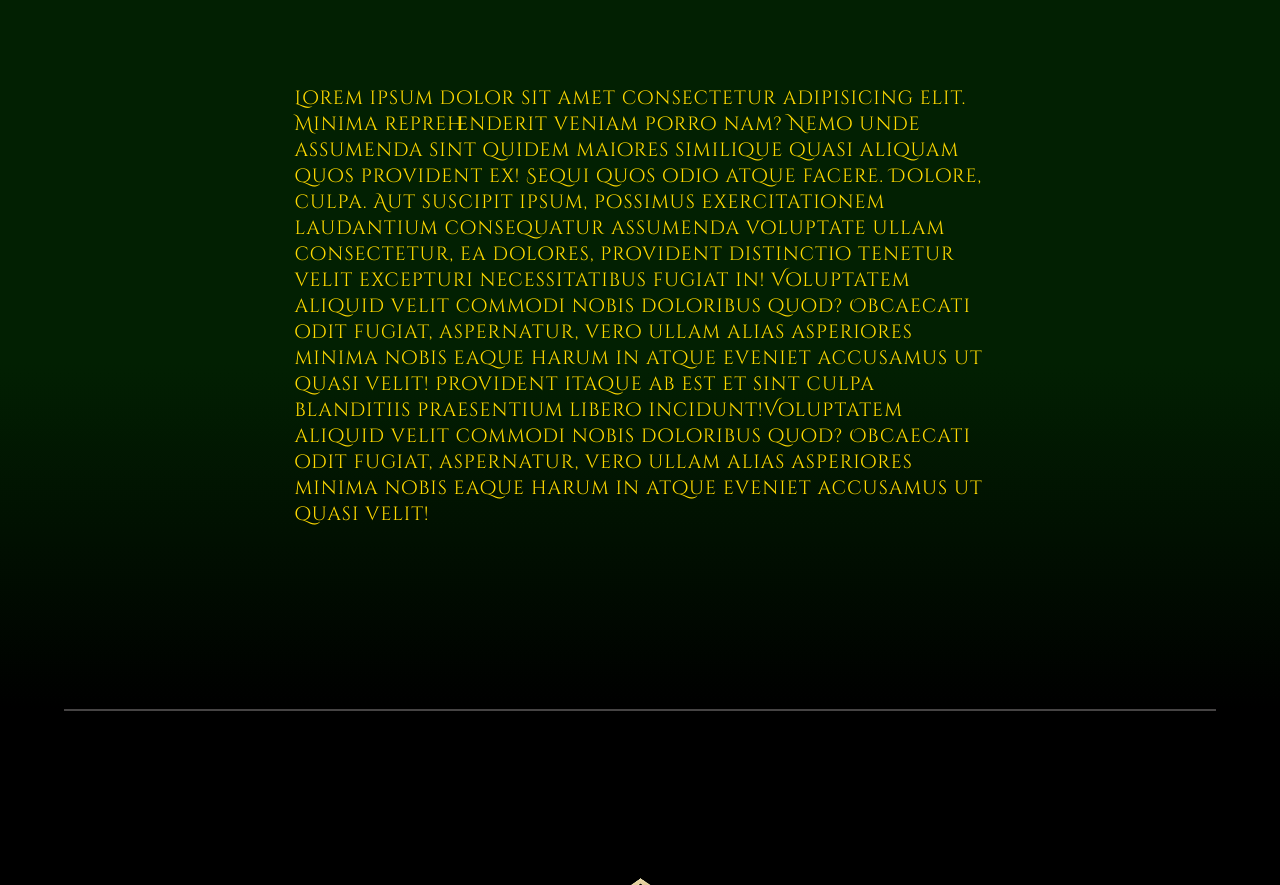
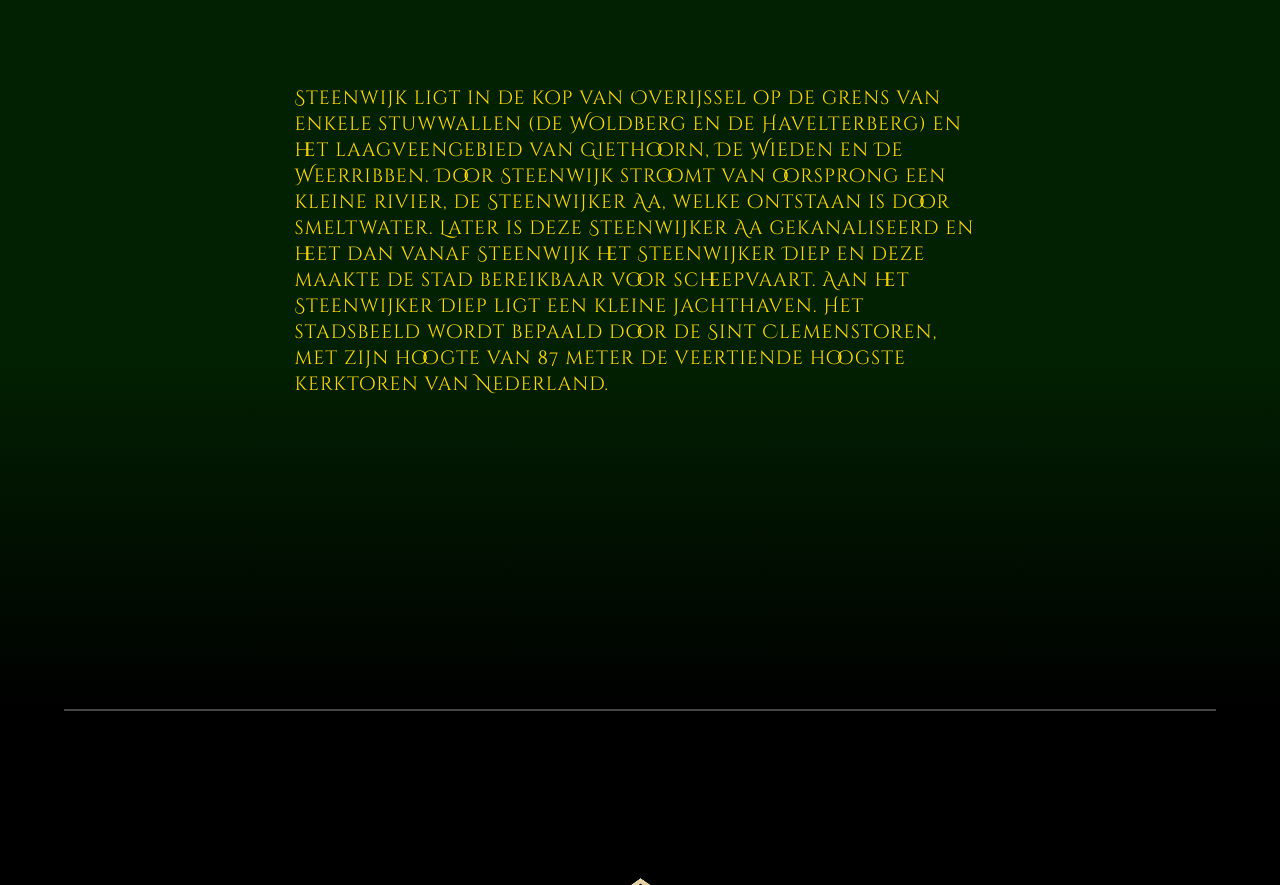
Before and after one commit to 0xRomRom/vilasteenwijk, a plain HTML site: page omgeving.html in a window 1280 px wide. Shown: the part 1371-2256 px from the top of the page. Drawn offline with Linux system fonts and the light colour scheme.

Commit message:
Text added

```diff
--- a/css/responsive/omgevingResponsive.css
+++ b/css/responsive/omgevingResponsive.css
@@ -92,7 +92,7 @@
     padding-left: 0.5rem;
   }
   .app {
-    height: 150rem;
+    height: 130rem;
   }
   .footer-inner {
     top: -4rem;
@@ -170,10 +170,16 @@
     letter-spacing: 1px;
   }
   .app {
-    height: 190rem;
+    height: 165rem;
   }
   .top-img {
     width: 200vw;
     left: -100vw;
   }
 }
+
+@media only screen and (max-width: 400px) {
+  .app {
+    height: 180rem;
+  }
+}
--- a/omgeving.html
+++ b/omgeving.html
@@ -185,20 +185,16 @@
           </div>
           <div class="omgeving-text-box">
             <p>
-              Lorem ipsum dolor sit amet consectetur adipisicing elit. Minima
-              reprehenderit veniam porro nam? Nemo unde assumenda sint quidem
-              maiores similique quasi aliquam quos provident ex! Sequi quos odio
-              atque facere. Dolore, culpa. Aut suscipit ipsum, possimus
-              exercitationem laudantium consequatur assumenda voluptate ullam
-              consectetur, ea dolores, provident distinctio tenetur velit
-              excepturi necessitatibus fugiat in! Voluptatem aliquid velit
-              commodi nobis doloribus quod? Obcaecati odit fugiat, aspernatur,
-              vero ullam alias asperiores minima nobis eaque harum in atque
-              eveniet accusamus ut quasi velit! Provident itaque ab est et sint
-              culpa blanditiis praesentium libero incidunt!Voluptatem aliquid
-              velit commodi nobis doloribus quod? Obcaecati odit fugiat,
-              aspernatur, vero ullam alias asperiores minima nobis eaque harum
-              in atque eveniet accusamus ut quasi velit!
+              Steenwijk ligt in de kop van Overijssel op de grens van enkele
+              stuwwallen (de Woldberg en de Havelterberg) en het laagveengebied
+              van Giethoorn, De Wieden en De Weerribben. Door Steenwijk stroomt
+              van oorsprong een kleine rivier, de Steenwijker Aa, welke ontstaan
+              is door smeltwater. Later is deze Steenwijker Aa gekanaliseerd en
+              heet dan vanaf Steenwijk het Steenwijker Diep en deze maakte de
+              stad bereikbaar voor scheepvaart. Aan het Steenwijker Diep ligt
+              een kleine jachthaven. Het stadsbeeld wordt bepaald door de Sint
+              Clemenstoren, met zijn hoogte van 87 meter de veertiende hoogste
+              kerktoren van Nederland.
             </p>
           </div>
         </div>
```
